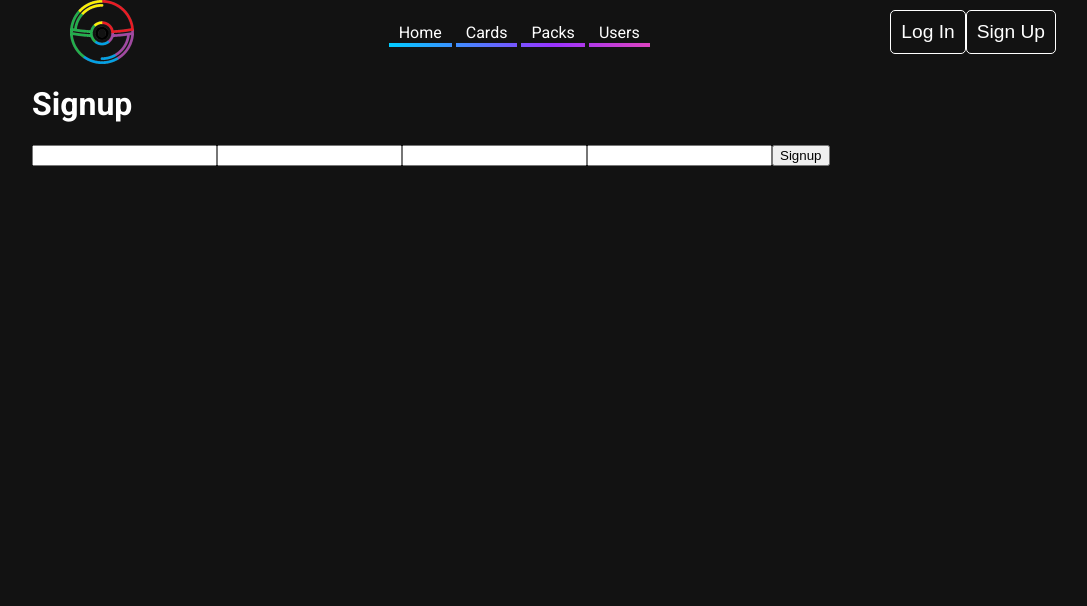
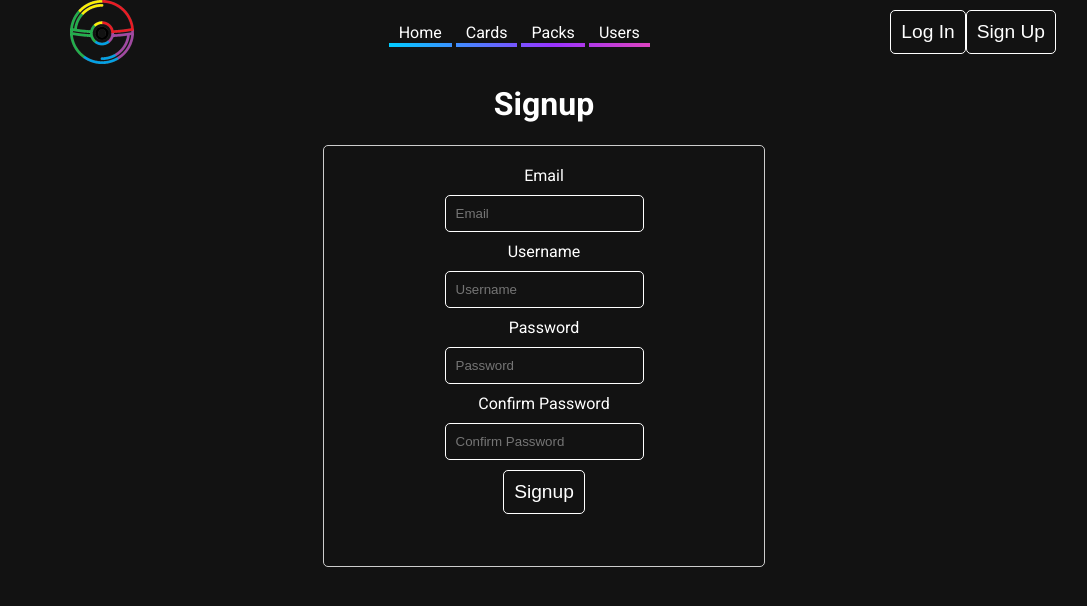
Before and after one commit to al-chang/giphy-trading-cards-web, a React (Vite) app: page /sign-up in a window 1280 px wide. Shown: the top 606 px of the page, without its empty margins (96-1183 px from the left). Built offline with nearby package versions, Linux system fonts and the light colour scheme; no server answers.

Commit message:
Improve signup

```diff
--- a/src/pages/SignUp/SignUp.tsx
+++ b/src/pages/SignUp/SignUp.tsx
@@ -2,6 +2,8 @@ import { useEffect, useState } from "react";
 import { signup } from "../../services/authService";
 import { useUserContext } from "../../hooks/useUser";
 import { useNavigate } from "react-router-dom";
+
+import "./index.css";
 
 export type SignUpForm = {
   email: string;
@@ -48,29 +50,47 @@ const SignUp = () => {
   }, [user, navigate]);
 
   return (
-    <div>
+    <div id="SignUp__container">
       <h1>Signup</h1>
-      <form onSubmit={handleSubmit}>
+      <form id="SignUp__form" onSubmit={handleSubmit}>
+        <label htmlFor="email">Email</label>
         <input
+          id="email"
           type="email"
+          placeholder="Email"
+          className="SignUp__input App__text_input"
           onChange={(e) => setNewUser({ ...newUser, email: e.target.value })}
         />
+        <label htmlFor="username">Username</label>
         <input
+          id="username"
           type="text"
+          placeholder="Username"
+          className="SignUp__input App__text_input"
           onChange={(e) => setNewUser({ ...newUser, username: e.target.value })}
         />
+        <label htmlFor="password">Password</label>
         <input
+          id="password"
           type="password"
+          placeholder="Password"
+          className="SignUp__input App__text_input"
           onChange={(e) => setNewUser({ ...newUser, password: e.target.value })}
         />
+        <label htmlFor="confirmPassword">Confirm Password</label>
         <input
+          id="confirmPassword"
           type="password"
+          placeholder="Confirm Password"
+          className="SignUp__input App__text_input"
           onChange={(e) =>
             setNewUser({ ...newUser, confirmPassword: e.target.value })
           }
         />
-        <button type="submit">Signup</button>
-        <p>{errorText}</p>
+        <button className="App__Button" type="submit">
+          Signup
+        </button>
+        <p id="SignUp__error">{errorText}</p>
       </form>
     </div>
   );
--- /dev/null
+++ b/src/pages/SignUp/index.css
@@ -0,0 +1,26 @@
+#SignUp__container {
+  display: flex;
+  flex-direction: column;
+  align-items: center;
+  justify-content: center;
+}
+
+#SignUp__form {
+  display: flex;
+  flex-direction: column;
+  align-items: center;
+  justify-content: center;
+  width: 100%;
+  max-width: 400px;
+  padding: 20px;
+  border: 1px solid #ccc;
+  border-radius: 5px;
+}
+
+.SignUp__input {
+  margin: 10px 0;
+}
+
+#SignUp__error {
+  color: red;
+}
```
